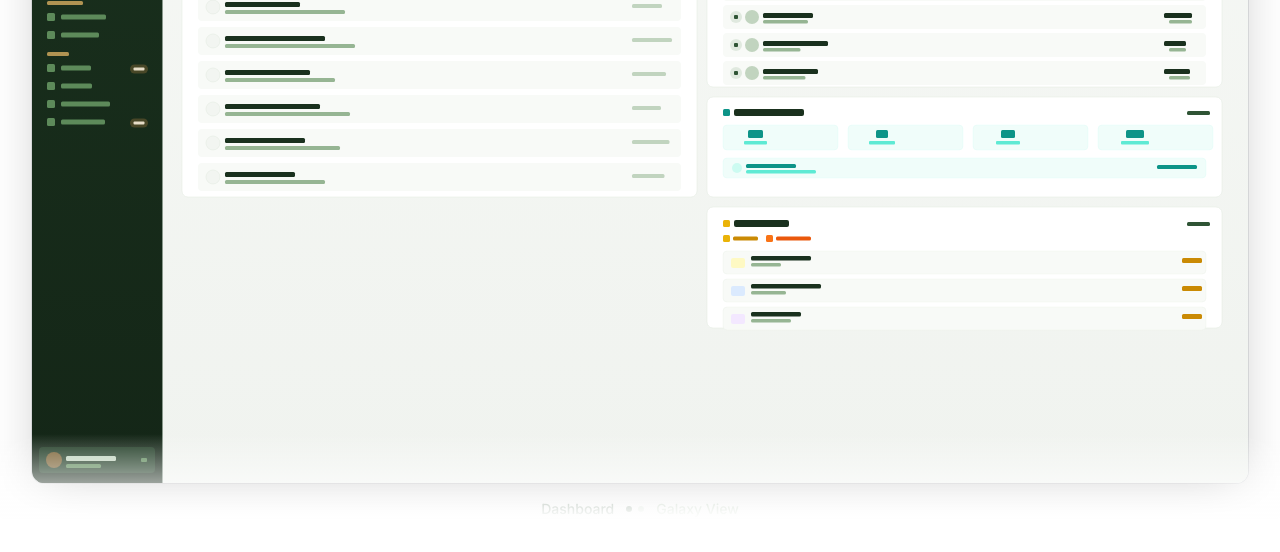
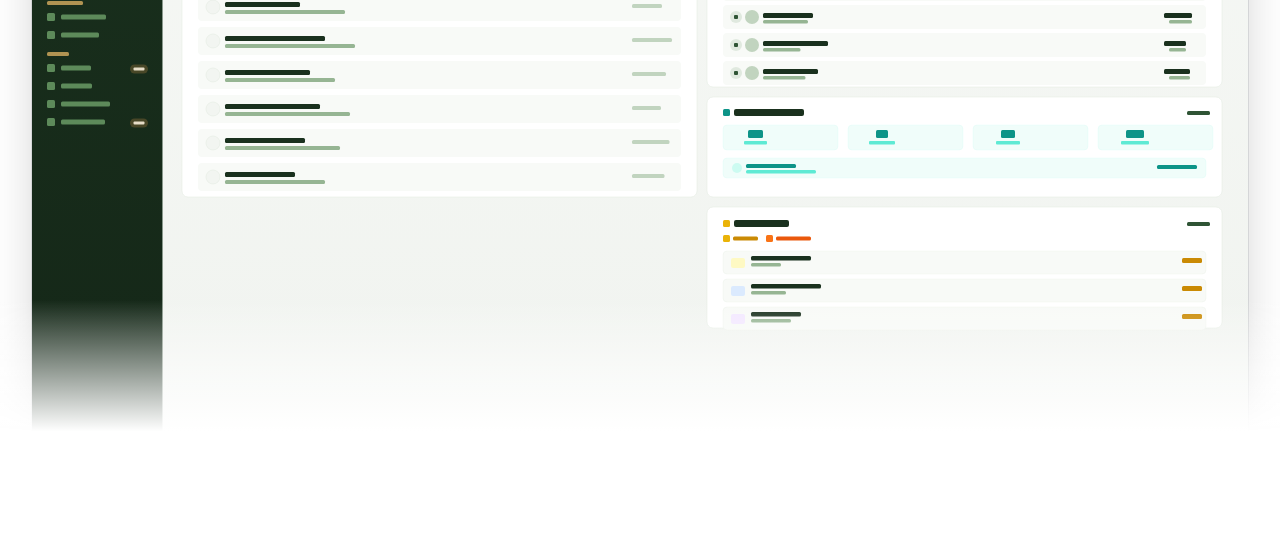
Before and after one commit to DCauldy/referral-geneology, a Next.js app: page / in a window 1280 px wide. Shown: the part 1892-2444 px from the top of the page. Built offline with nearby package versions, Linux system fonts and the light colour scheme.

Commit message:
Adjust landing page screenshot fade gradient height and stop position
Co-Authored-By: Claude Opus 4.6 <noreply@anthropic.com>

```diff
--- a/src/app/page.tsx
+++ b/src/app/page.tsx
@@ -300,7 +300,7 @@ function ScreenshotCrossfade() {
             </span>
           </div>
           <div aria-hidden="true" className="relative">
-            <div className="absolute -inset-x-20 bottom-0 bg-gradient-to-t from-white pt-[7%] dark:from-stone-950" />
+            <div className="absolute -inset-x-20 bottom-0 bg-gradient-to-t from-white from-40% pt-[18%] dark:from-stone-950" />
           </div>
         </div>
       </div>
```
